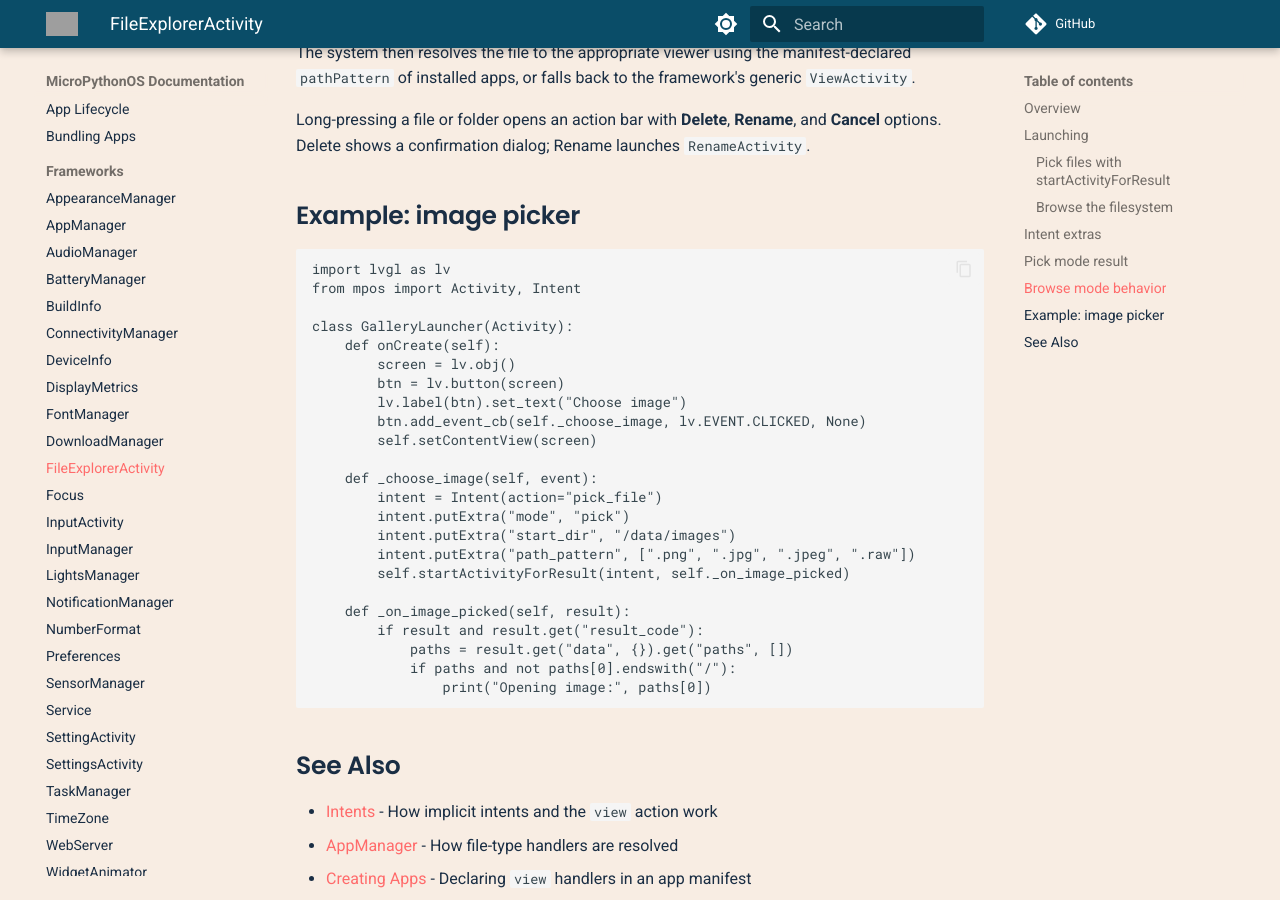
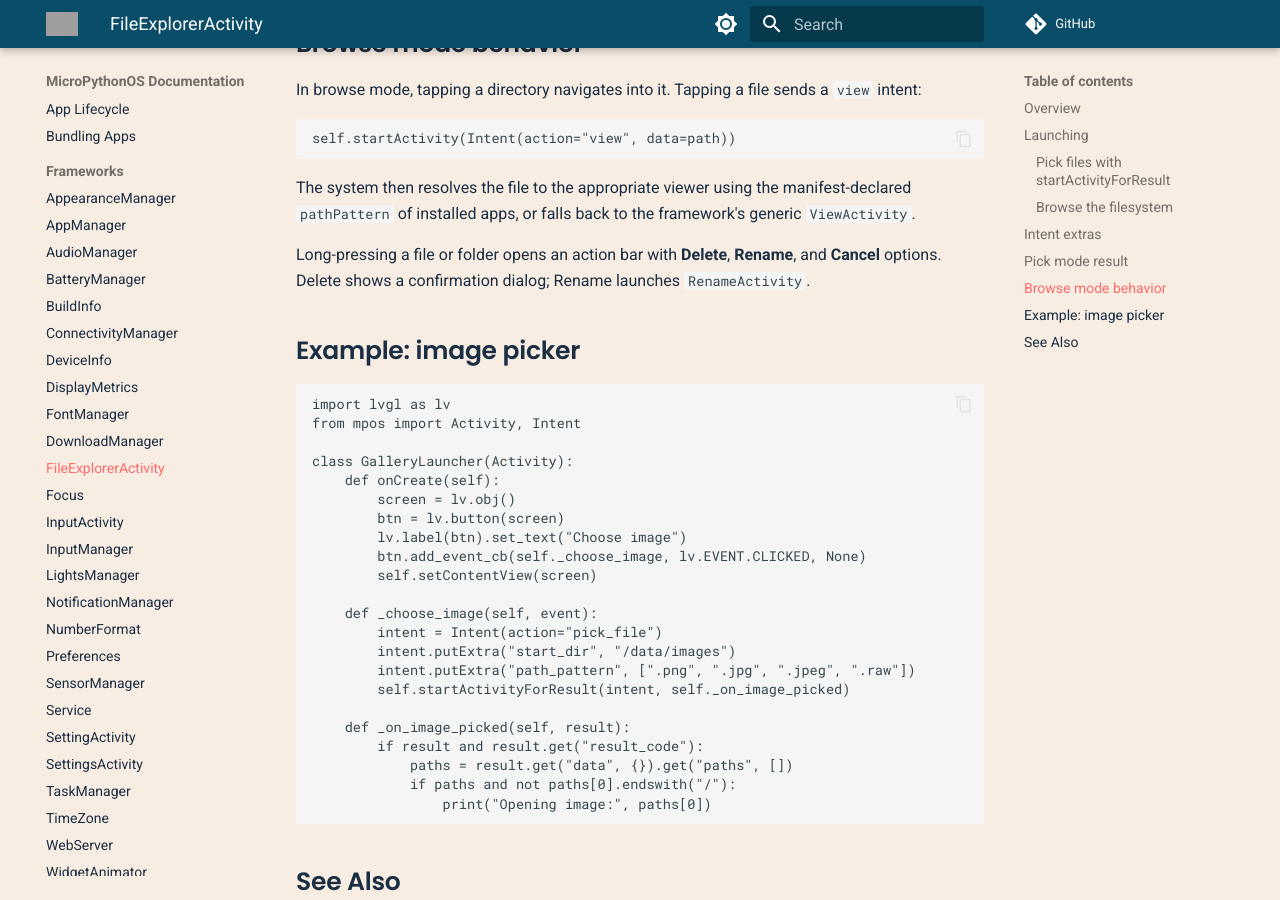
Before and after one commit to MicroPythonOS/docs, an MkDocs documentation site: the page built from docs/frameworks/file-explorer-activity.md, in a window 1280 px wide and 900 px high, scrolled down 2306 px. Built offline with MkDocs 1.6.1 and Material for MkDocs 9.7.7, drawn with Linux system fonts in a browser that asks for light colours; comment, search, counter and statistics services are not loaded; some of the changed text lies outside the part shown; grey boxes are pictures that could not be loaded.

Commit message:
Update docs

```diff
--- a/docs/frameworks/file-explorer-activity.md
+++ b/docs/frameworks/file-explorer-activity.md
@@ -21,7 +23,6 @@
 class MyActivity(Activity):
     def _open_file_clicked(self, event):
         intent = Intent(action="pick_file")
-        intent.putExtra("mode", "pick")
         intent.putExtra("start_dir", "/data/audio")
         intent.putExtra("path_pattern", [".wav"])
         self.startActivityForResult(intent, self._on_file_picked)
@@ -114,7 +115,6 @@
 
     def _choose_image(self, event):
         intent = Intent(action="pick_file")
-        intent.putExtra("mode", "pick")
         intent.putExtra("start_dir", "/data/images")
         intent.putExtra("path_pattern", [".png", ".jpg", ".jpeg", ".raw"])
         self.startActivityForResult(intent, self._on_image_picked)
```
Also changed, not shown: other parts of docs/frameworks/file-explorer-activity.md (+4 -2 lines), docs/architecture/frameworks.md (+0 -1 lines), docs/other/supported-file-formats.md (+1 -0 lines).
